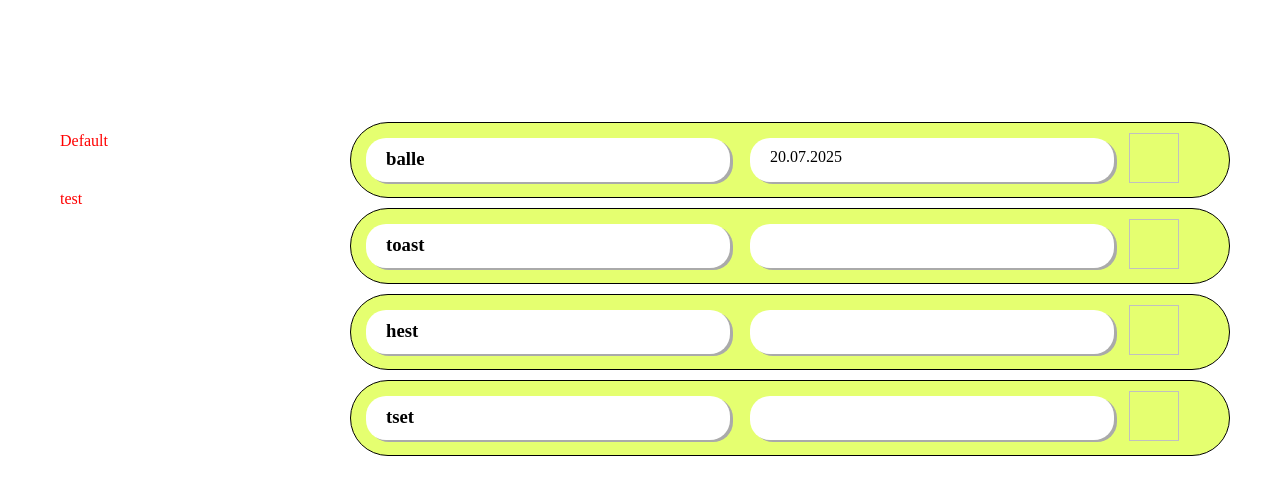
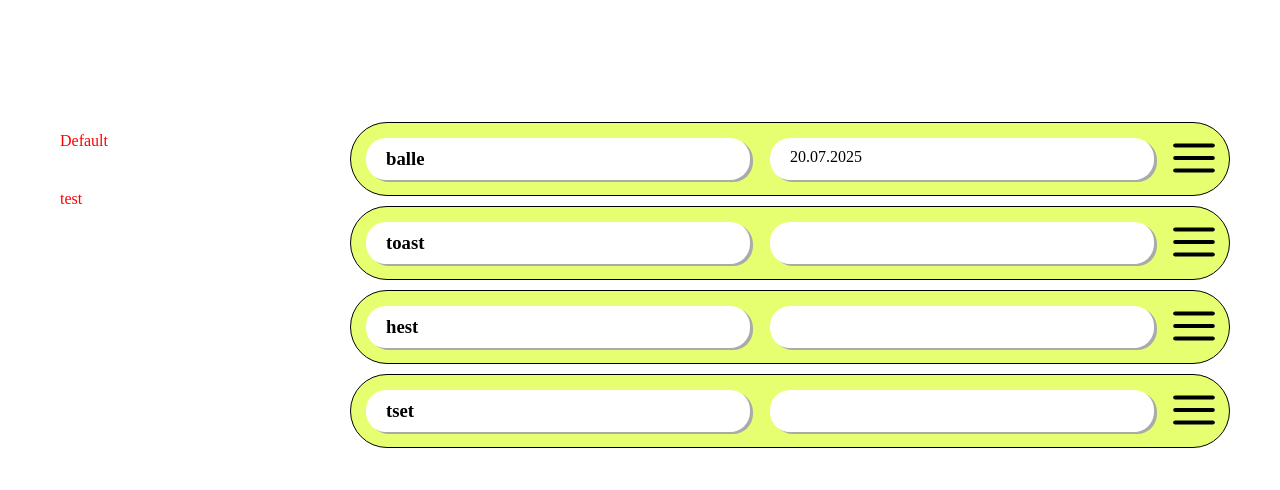
Before and after one commit to boolsen/toDo, a website built with webpack: page src/index.html in a window 1280 px wide. Shown: the part 78-568 px from the top of the page. Built offline with nearby package versions, Linux system fonts and the light colour scheme.

Commit message:
icon in place next working on delete and set priority functionality first need to implement priority in list-item

```diff
--- a/src/Controller.js
+++ b/src/Controller.js
@@ -76,7 +76,8 @@ class Controller {
         const optionsContainer = document.createElement('div');
         optionsContainer.classList.add('list-item-options-container');
 
-        const icon = document.createElement('img');
+        const icon = document.createElement('div');
+        icon.innerHTML = '<svg xmlns="http://www.w3.org/2000/svg" width="24" height="24" viewBox="0 0 24 24" fill="none" stroke="currentColor" stroke-width="2" stroke-linecap="round" stroke-linejoin="round" class="feather feather-menu"><line x1="3" y1="12" x2="21" y2="12"></line><line x1="3" y1="6" x2="21" y2="6"></line><line x1="3" y1="18" x2="21" y2="18"></line></svg>'
         icon.classList.add('list-item-options-icon');
         optionsContainer.append(icon);
 
--- a/src/style.css
+++ b/src/style.css
@@ -34,7 +34,7 @@ li {
 .list-item {
     display: grid;
     grid-template-rows: auto auto auto;
-    grid-template-columns: 1fr 1fr 90px;
+    grid-template-columns: 1fr 1fr 50px;
     border: 1px solid black;
     border-radius: 50px 50px;
     background: rgb(229, 255, 112);
@@ -116,4 +116,8 @@ li {
 .list-item-options-icon{
     width: 50px;
     height: 50px;
+    svg{
+        width: 100%;
+        height: 100%;
+    }
 }
```
Also changed, not shown: src/img/menu.svg (added).
